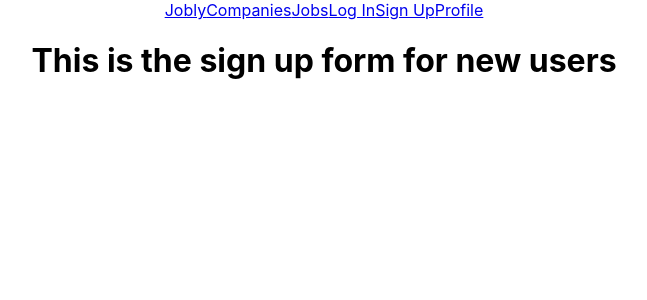
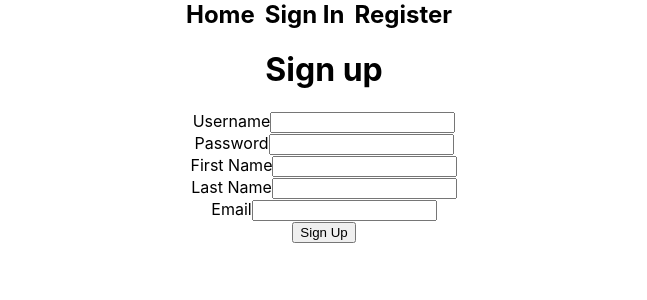
Before and after one commit to dmcconeghy/jobly-frontend, a React (Create React App) app: page /signup in a window 1280 px wide. Shown: the top 300 px of the page, without its empty margins (316-963 px from the left). Built offline with nearby package versions, Linux system fonts and the light colour scheme; no server answers.

Commit message:
Completes Step 6

```diff
--- a/package.json
+++ b/package.json
@@ -9,6 +9,7 @@
     "axios": "^0.27.2",
     "react": "^18.2.0",
     "react-dom": "^18.2.0",
+    "react-jwt": "^1.1.6",
     "react-router-dom": "^6.3.0",
     "react-scripts": "5.0.1",
     "web-vitals": "^2.1.4"
--- a/src/App.js
+++ b/src/App.js
@@ -1,26 +1,75 @@
-
-import React from "react";
-// import React, { useState, useEffect } from "react";
+import React, { useState, useEffect } from "react";
 import { BrowserRouter } from "react-router-dom";
 import NavBar from './components/NavBar';
 import Components from "./components/Components";
-
-// import JoblyApi from "./JoblyApi";
-// import UserContext from "./UserContext";
+import JoblyApi from "./api";
+import { decodeToken } from "react-jwt";
+import UserContext from "./UserContext";
 
 import './App.css';
 
+function App() {
+  const [token, setToken] = useState("");
+  const [currentUser, setCurrentUser] = useState(null);
+
+  useEffect(
+    function loadUser() {
+      async function getCurrentUser() {
+        if (token) {
+          try {
+            let { username } = decodeToken(token);
+            JoblyApi.token = token;
+            let currentUser = await JoblyApi.getCurrentUser(username);
+            setCurrentUser(currentUser);
+          } catch (error) {
+            console.error("error getting current user", error);
+            setCurrentUser(null);
+          }
+        }
+      }
+      getCurrentUser();
+    }, [token]
+    );
 
 
-function App() {
+  async function signup(signupData) {
+    try {
+      let token = await JoblyApi.signup(signupData);
+      setToken(token);
+      return { success: true };
+    } catch (errors) {
+      console.error("singup error", errors);
+      return { success: false, errors };
+    }
+  }
+
+  async function login(loginData) {
+    try {
+      let token = await JoblyApi.login(loginData);
+      setToken(token);
+      return { success: true };
+    } catch (errors) {
+      console.error("login error", errors);
+      return { success: false, errors };
+    }
+  }
+
+  function logout() {
+    setCurrentUser(null);
+    setToken(null)
+  }
 
   return (
     <BrowserRouter>
-      <div className="App">
-        <NavBar />
-        <Components />
-      </div>
+      <UserContext.Provider value={{ currentUser, setCurrentUser}}>
+
+        <div className="App">
+          <NavBar logout={ logout } />
+          <Components signup={ signup } login={ login } />
+        </div>
+      </UserContext.Provider>
     </BrowserRouter>
+
   );
 }
 
--- a/src/UserContext.js
+++ b/src/UserContext.js
@@ -0,0 +1,5 @@
+import React from "react";
+
+const UserContext = React.createContext();
+
+export default UserContext;
--- /dev/null
+++ b/src/components/Alert.js
@@ -0,0 +1,13 @@
+import React from "react";
+
+/** Provides alerts for forms */
+
+function Alert({type = "danger", messages = []}) {
+    return (
+        <div className={`alert alert-${type}`}>
+            {messages.map((error) => <p key={error}>{error}</p>)}
+        </div>
+    );
+}
+
+export default Alert;
--- a/src/components/Components.js
+++ b/src/components/Components.js
@@ -9,7 +9,7 @@ import LoginForm from "./LoginForm";
 import ProfileForm from "./ProfileForm";
 import SignupForm from "./SignupForm";
 
-function Components() {
+function Components({ signup, login }) {
     return (
         <div>
 
@@ -18,9 +18,9 @@ function Components() {
                 <Route path ="/companies" element={<CompaniesList />} />
                 <Route path ="/companies/:handle" element={<CompanyDetails />} />
                 <Route path ="/jobs" element={<JobsList/>} />
-                <Route path ="/login" element={<LoginForm/>} />
+                <Route path ="/login" element={<LoginForm login = { login } />} />
                 <Route path ="/profile" element={<ProfileForm/>} />
-                <Route path ="/signup" element={<SignupForm/>} />
+                <Route path ="/signup" element={<SignupForm signup = { signup }/>} />
                 <Route path = "*" element={<Navigate to="/" />} />
             </Routes>
         </div>
--- a/src/components/Homepage.js
+++ b/src/components/Homepage.js
@@ -1,9 +1,36 @@
-import React from "react";
+import React, { useContext } from "react";
+import UserContext from "../UserContext";
+import { Link } from "react-router-dom";
 
 function Homepage() {
+    const { currentUser } = useContext(UserContext);
+
+    function loggedInHomepage() {
+        return (
+            <>
+            <h1>Welcome Back, {currentUser.firstName || currentUser.username}</h1>
+            <h6>You are logged in.</h6>
+        </>
+        )
+    }
+
+    function loggedOutHomepage() {
+        return (
+            <div>
+                <h3>You are not logged in.</h3>
+
+                <Link to="/login">Log In</Link>
+                <br></br>
+                <Link to="/signup">Sign Up</Link>
+            </div>
+        );
+    }
+
   return (
     <div>
-      <h1>This is the homepage.</h1>
+      <h1>Jobly</h1>
+      <p> We've got the jobs. </p>
+      { currentUser ? loggedInHomepage() : loggedOutHomepage() }
     </div>
   );
 }
--- a/src/components/LoginForm.js
+++ b/src/components/LoginForm.js
@@ -1,9 +1,62 @@
-import React from "react";
+import React, { useState } from "react";
+import Alert from "./Alert";
+import { useNavigate } from "react-router-dom";
 
-function LoginForm() {
+function LoginForm({login}) {
+    const navigate = useNavigate();
+    const [formData, setFormData] = useState({
+        username: "",
+        password: "",
+    });
+    const [formErrors, setFormErrors] = useState([]);
+
+    async function handleSubmit(event) {
+        event.preventDefault();
+        let res = await login(formData);
+        if (res.success) {
+            navigate("/");
+        } else {
+            setFormErrors(res.errors);
+        }
+    }
+
+    function handleChange(event) {
+        const { name, value } = event.target;
+        setFormData(data => ({ ...data, [name]: value }));
+    }
+
   return (
     <div>
-      <h1>This is the form for registered users to log in.</h1>
+        <h1>Login</h1>
+        <form onSubmit={handleSubmit}>
+            <div className="form-group">
+                <label>Username</label>
+                <input
+                    name="username"
+                    className="form-control"
+                    value={formData.username}
+                    onChange={handleChange}
+                />
+            </div>
+            <div className="form-group">
+                <label>Password</label>
+                <input
+                    type="password"
+                    name="password"
+                    className="form-control"
+                    value={formData.password}
+                    onChange={handleChange}
+                />
+            </div>
+
+            {formErrors.length ? (
+                <Alert type="danger" messages={formErrors} />
+            ) : null}
+
+            <div className="form-group">
+                <button type="submit">Login</button>
+            </div>
+        </form>
     </div>
   );
 }
--- /dev/null
+++ b/src/components/NavBar.css
@@ -0,0 +1,11 @@
+.nav-link{
+    color: black;
+    font-size: 1.5rem;
+    font-weight: bold;
+    text-decoration: none;
+    margin-right: 10px;
+}
+
+.nav-link:hover{
+    color: red;
+}
--- a/src/components/NavBar.js
+++ b/src/components/NavBar.js
@@ -1,72 +1,39 @@
-import React from "react";
-import { NavLink } from "react-router-dom";
+import React, { useContext } from 'react';
+import { NavLink } from 'react-router-dom';
+import UserContext from '../UserContext';
+import "./NavBar.css";
 
-function NavBar() {
+function NavBar({logout}) {
+    const { currentUser } = useContext(UserContext);
+
+    function loggedInNav() {
+        return (
+            <>
+            <NavLink to="/companies" className="nav-link">Companies</NavLink>
+            <NavLink to="/jobs" className="nav-link">Jobs</NavLink>
+            <NavLink to="/profile" className="nav-link">Profile</NavLink>
+            <NavLink to="/" onClick= { logout }  className="nav-link">
+                Sign Out ({ currentUser.username })
+            </NavLink>
+            </>
+        )
+    }
+
+    function loggedOutNav() {
+        return (
+            <>
+            <NavLink to="/login" className="nav-link">Sign In</NavLink>
+            <NavLink to="/signup" className="nav-link">Register</NavLink>
+            </>
+        )
+    }
+
     return (
-        <nav className="navbar">
-            <NavLink to="/" className="navbar-brand">
-            Jobly
-            </NavLink>
-            <NavLink to="/companies" className="nav-item nav-link ml-auto">
-            Companies
-            </NavLink>
-            <NavLink to="/jobs" className="nav-item nav-link">
-            Jobs
-            </NavLink>
-            <NavLink to="/login" className="nav-item nav-link">
-            Log In
-            </NavLink>
-            <NavLink to="/signup" className="nav-item nav-link">
-            Sign Up
-            </NavLink>
-            <NavLink to="/profile" className="nav-item nav-link">
-            Profile
-            </NavLink>
+        <nav className='navbar'>
+            <NavLink to="/" className="nav-link">Home</NavLink>
+            { currentUser ? loggedInNav() : loggedOutNav() }
         </nav>
     );
 }
 
 export default NavBar;
-
-
-
-
-
-// import React, { useContext } from 'react';
-// import { NavLink } from 'react-router-dom';
-// import userContext from 'UserContext';
-
-// function NavBar({logout}) {
-//     const { currentUser } = useContext(userContext);
-
-//     function loggedInNav() {
-//         return (
-//             <>
-//             <NavLink to="/companies">Companies</NavLink>
-//             <NavLink to="/jobs">Jobs</NavLink>
-//             <NavLink to="/profile">Profile</NavLink>
-//             <NavLink to="/" onClick= { logout } >Logout
-//                 Log Out = { currentUser.firstName || currentUser.username }
-//             </NavLink>
-//             </>
-//         )
-//     }
-
-//     function loggedOutNav() {
-//         return (
-//             <>
-//             <NavLink to="/login">Log In</NavLink>
-//             <NavLink to="/signup">Sign Up</NavLink>
-//             </>
-//         )
-//     }
-
-//     return (
-//         <nav className='navbar'>
-//             <NavLink to="/">Jobly</NavLink>
-//             { currentUser ? loggedInNav() : loggedOutNav() }
-//         </nav>
-//     );
-// }
-
-// export default NavBar;
--- a/src/components/SignupForm.js
+++ b/src/components/SignupForm.js
@@ -1,9 +1,95 @@
-import React from "react";
+import React, { useState } from "react";
+import { useNavigate } from "react-router-dom";
+import Alert from "./Alert";
 
-function SignupForm() {
+
+function SignupForm( { signup } ) {
+    const navigate = useNavigate();
+    const [formData, setFormData] = useState({
+        username: "",
+        password: "",
+        firstName: "",
+        lastName: "",
+        email: "",
+    });
+
+    const [formErrors, setFormErrors] = useState([]);
+
+    async function handleSubmit(event){
+        event.preventDefault();
+        let res = await signup(formData);
+        if (res.success) {
+            navigate("/");
+        } else {
+            setFormErrors(res.errors)
+        }
+    }
+
+    function handleChange(event) {
+        const { name, value } = event.target;
+
+        setFormData(data => ({...data,
+            [name]: value
+        }));
+    }
+
   return (
     <div>
-      <h1>This is the sign up form for new users</h1>
+        <h1>Sign up</h1>
+      <form onSubmit={handleSubmit}>
+        <div className="form-group">
+            <label>Username</label>
+            <input
+                name="username"
+                className="form-control"
+                value={formData.username}
+                onChange={handleChange}
+            />
+        </div>
+        <div className="form-group">
+            <label>Password</label>
+            <input
+                type="password"
+                name="password"
+                className="form-control"
+                value={formData.password}
+                onChange={handleChange}
+            />
+        </div>
+        <div className="form-group">
+            <label>First Name</label>
+            <input
+                name="firstName"
+                className="form-control"
+                value={formData.firstName}
+                onChange={handleChange}
+            />
+        </div>
+        <div className="form-group">
+            <label>Last Name</label>
+            <input
+                name="lastName"
+                className="form-control"
+                value={formData.lastName}
+                onChange={handleChange}
+            />
+        </div>
+        <div className="form-group">
+            <label>Email</label>
+            <input
+                name="email"
+                className="form-control"
+                value={formData.email}
+                onChange={handleChange}
+            />
+        </div>
+        {formErrors.length ? (
+            <Alert type="danger" messages={formErrors} />
+        ) : null}
+        <div className="form-group">
+            <button type="submit">Sign Up</button>
+        </div>
+        </form>
     </div>
   );
 }
```
Also changed, not shown: src/api.js (+15 -0 lines), 1 other file (tests, documents, lock files or other folders).
